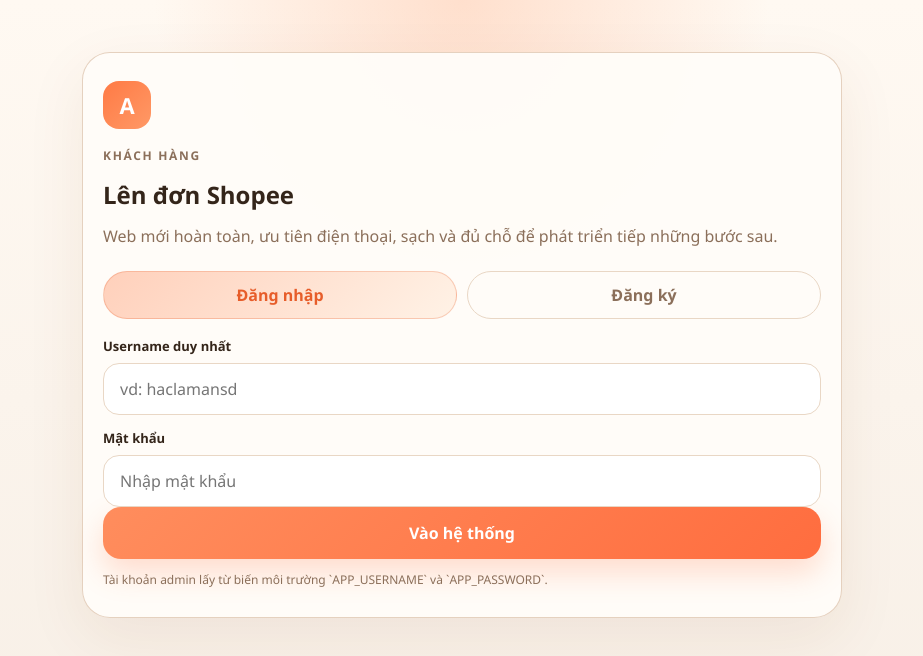
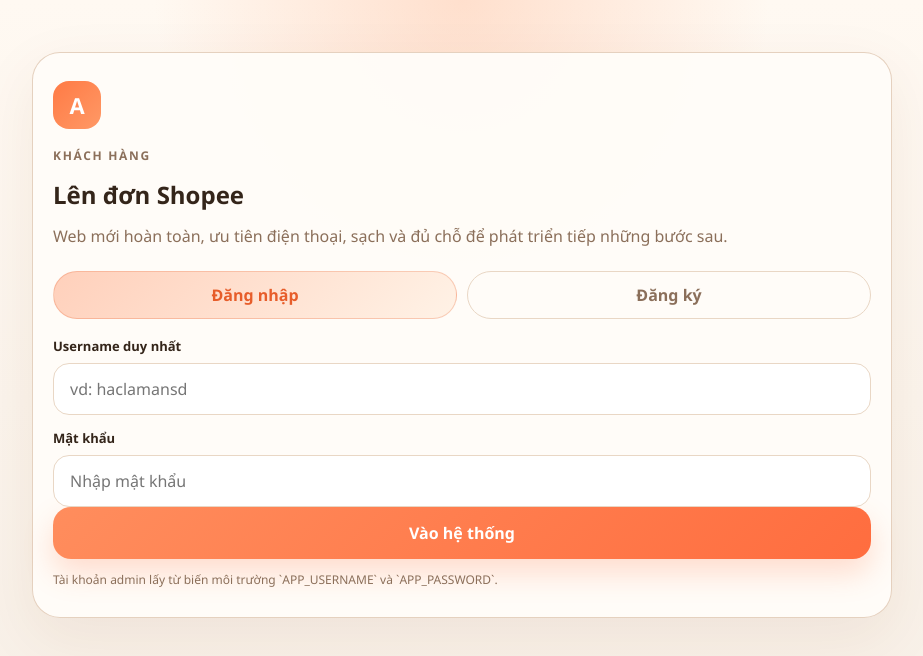
Before and after one commit to HieunguyenS23/hiuhiutracking, a Next.js app: page /login in a window 1280 px wide. Shown: the top 656 px of the page, without its empty margins (178-1101 px from the left). Built offline with nearby package versions, Linux system fonts and the light colour scheme.

Commit message:
Refine profile header and expand admin layout/table for wider desktop view

```diff
--- a/app/(protected)/layout.tsx
+++ b/app/(protected)/layout.tsx
@@ -3,11 +3,12 @@
 
 export default async function ProtectedLayout({ children }: Readonly<{ children: React.ReactNode }>) {
   const session = await requireSession();
+  const isAdmin = session.role === 'admin';
 
   return (
     <main className="app-shell">
-      <div className="app-frame">
-        <MobileTabbar isAdmin={session.role === 'admin'} username={session.username} />
+      <div className={`app-frame ${isAdmin ? 'app-frame-admin' : ''}`}>
+        <MobileTabbar isAdmin={isAdmin} username={session.username} />
         <div className="content-area">{children}</div>
       </div>
     </main>
--- a/app/globals.css
+++ b/app/globals.css
@@ -14,7 +14,7 @@
   --radius-xl: 28px;
   --radius-lg: 22px;
   --radius-md: 16px;
-  --container: 760px;
+  --container: 860px;
   font-family: 'Be Vietnam Pro', 'Segoe UI', sans-serif;
 }
 * { box-sizing: border-box; }
@@ -54,7 +54,8 @@
 .inline-success { background: #eefaf3; border: 1px solid #bde3c9; color: #216c3b; }
 .auth-footnote { margin-top: 12px; font-size: 12px; }
 .app-frame { width: min(100%, var(--container)); margin: 0 auto; }
-.mobile-topbar { display: flex; justify-content: space-between; align-items: center; gap: 16px; margin-bottom: 16px; padding: 16px 18px; background: rgba(255, 252, 248, 0.9); border: 1px solid rgba(220, 194, 171, 0.75); border-radius: 20px; position: sticky; top: 14px; backdrop-filter: blur(14px); z-index: 10; }
+.app-frame-admin { width: min(100%, 1380px); }
+.mobile-topbar { display: flex; justify-content: space-between; align-items: center; gap: 16px; margin-bottom: 16px; padding: 14px 18px; background: rgba(255, 252, 248, 0.95); border: 1px solid rgba(220, 194, 171, 0.75); border-radius: 20px; position: sticky; top: 14px; backdrop-filter: blur(14px); z-index: 10; }
 .mobile-tabbar { position: fixed; left: 50%; bottom: 14px; transform: translateX(-50%); width: min(calc(100% - 24px), 500px); padding: 10px; background: rgba(255, 252, 248, 0.92); border: 1px solid rgba(220, 194, 171, 0.85); border-radius: 24px; box-shadow: 0 16px 40px rgba(95, 57, 23, 0.14); z-index: 20; }
 .hero-card, .phone-card { padding: 20px; }
 .order-form-card { padding-bottom: 28px; }
@@ -68,7 +69,7 @@
 .empty-state { padding: 18px; border-radius: 18px; border: 1px dashed var(--line-strong); color: var(--muted); text-align: center; background: rgba(255,255,255,0.55); }
 .muted { color: var(--muted); font-size: 13px; }
 .submit-bar { margin-top: 8px; }
-@media (max-width: 640px) { .form-grid.compact { grid-template-columns: 1fr; } .mobile-topbar { padding: 14px 16px; } .hero-card, .phone-card, .auth-card { padding: 18px; border-radius: 24px; } }
+@media (max-width: 640px) { .form-grid.compact { grid-template-columns: 1fr; } .mobile-topbar { padding: 12px 14px; } .profile-card { flex: 1; min-width: 0; } .profile-meta strong { font-size: 18px; } .hero-card, .phone-card, .auth-card { padding: 18px; border-radius: 24px; } }
 
 .sheet-wrap {
   width: 100%;
@@ -121,3 +122,74 @@
   color: #b4451f;
   font-weight: 700;
 }
+
+.profile-card {
+  display: flex;
+  align-items: center;
+  gap: 12px;
+  padding: 8px 10px;
+  border-radius: 16px;
+  background: #fff8f2;
+  border: 1px solid #f0dbc8;
+}
+
+.profile-avatar {
+  width: 42px;
+  height: 42px;
+  border-radius: 50%;
+  display: grid;
+  place-items: center;
+  font-weight: 800;
+  color: #ffffff;
+  background: linear-gradient(135deg, #ff8d5d, #ff6d3f);
+}
+
+.profile-meta {
+  display: grid;
+  gap: 2px;
+}
+
+.profile-meta strong {
+  font-size: 24px;
+  line-height: 1;
+}
+
+.logout-form-desktop {
+  margin: 0;
+}
+
+.app-frame-admin .page-stack {
+  gap: 18px;
+}
+
+.app-frame-admin .hero-card,
+.app-frame-admin .phone-card {
+  width: 100%;
+  max-width: none;
+}
+
+.app-frame-admin .hero-card {
+  padding: 24px 24px;
+}
+
+.app-frame-admin .phone-card {
+  padding: 22px 22px;
+}
+
+.app-frame-admin .sheet-wrap {
+  border-radius: 18px;
+}
+
+.app-frame-admin .sheet-table {
+  min-width: 1280px;
+}
+
+.app-frame-admin .sheet-table th,
+.app-frame-admin .sheet-table td {
+  padding: 14px;
+  font-size: 15px;
+}
+
+.app-frame-admin .sheet-table th {
+  font-size: 16px;
+}
```
Also changed, not shown: components/mobile-tabbar.tsx (+11 -4 lines).
